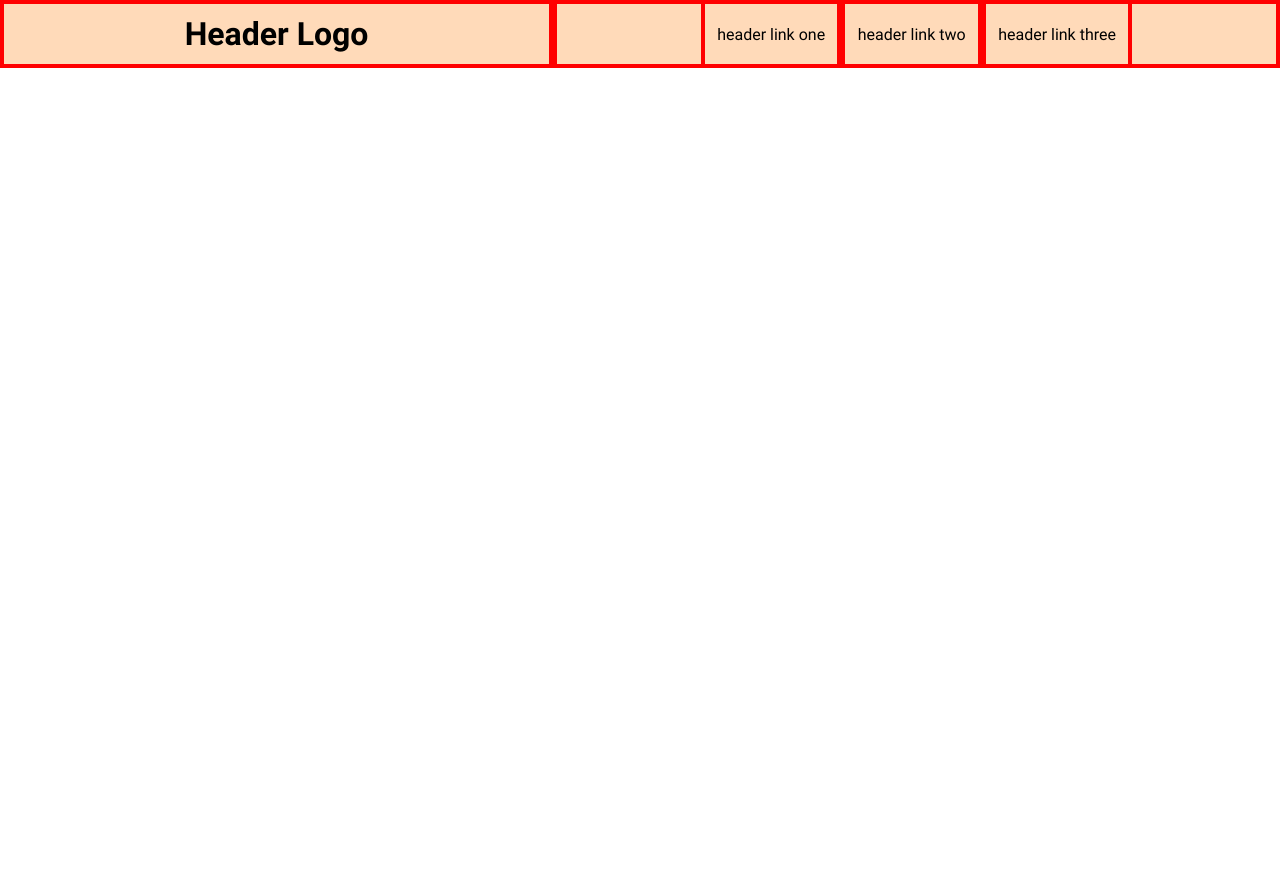
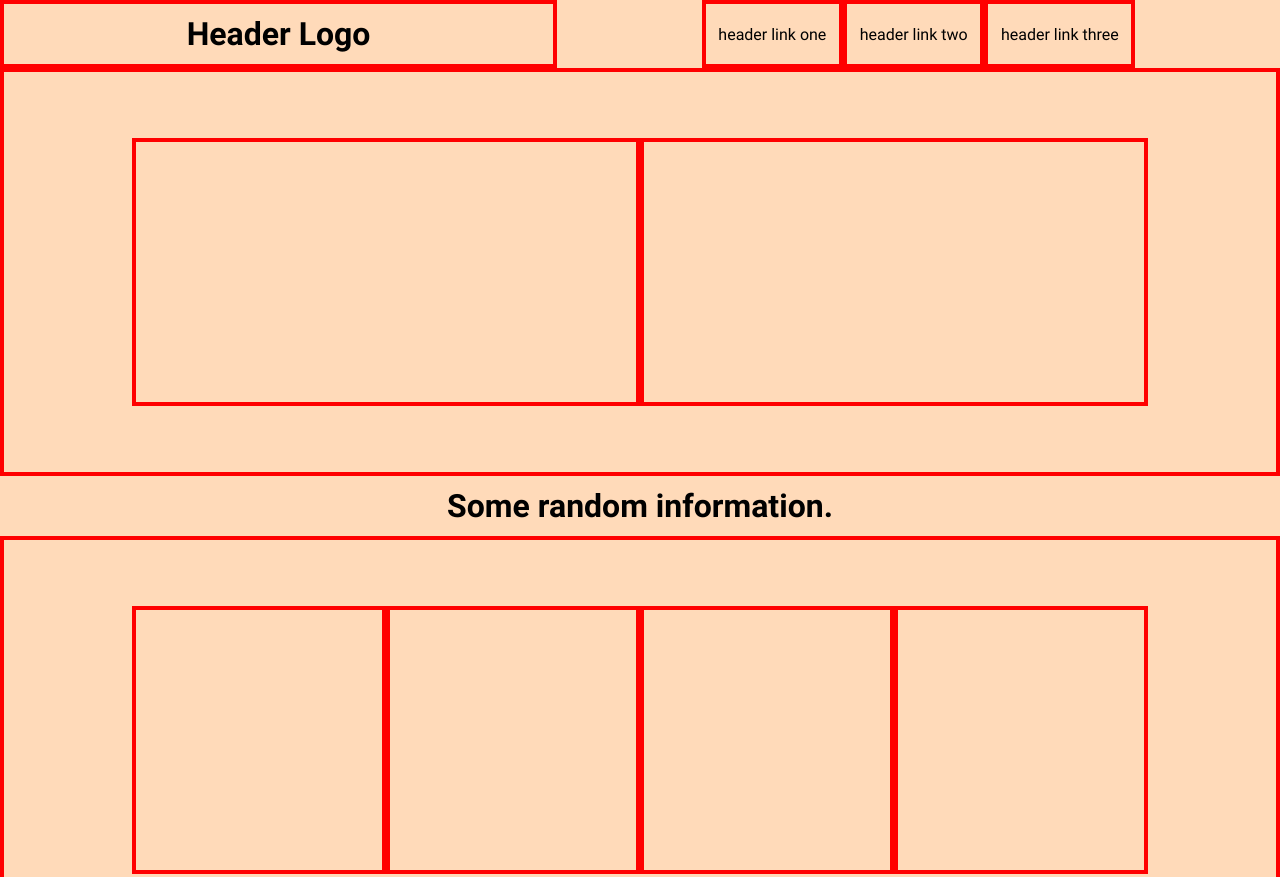
Before and after one commit to moraga1999/landing-page, a plain HTML site: page index.html in a window 1280 px wide. Shown: the top 877 px of the page. Before the commit the page ends 800 px from the top, so only its background shows below. Drawn offline with Linux system fonts and the light colour scheme.

Commit message:
feat: framing of sections and footer

```diff
--- a/index.html
+++ b/index.html
@@ -7,20 +7,60 @@
 <body>
     <!-- header -->
     <div class="flex-container">
-        <div>
+        <div class="header-item">
             <p style="font-size: xx-large;"><strong>Header Logo</strong></p>
         </div>
         <div >
-            <div style="margin-left: 20%;">
+            <div class="header-item" style="margin-left: 20%;">
                 <a>header link one</a>
             </div>
-            <div>
+            <div class="header-item">
                 <a>header link two</a>
             </div>
-            <div style="margin-right: 20%;">
+            <div class="header-item" style="margin-right: 20%;">
                 <a>header link three</a>
             </div>
         </div>
     </div>
 
+    <!-- section 1 -->
+    <div class="flex-container">
+        <div class="section">
+            <div class="section-item"></div>
+            <div class="section-item"></div>
+        </div>
+    </div>
+
+    <!-- section 2 -->
+    <div id="section2-title">
+        <p style="font-size: xx-large;"><strong>Some random information.</strong></p>
+    </div>
+    <div class="flex-container">
+        <div class="section">
+            <div class="section-item"></div>
+            <div class="section-item"></div>
+            <div class="section-item"></div>
+            <div class="section-item"></div>
+        </div>
+    </div>
+
+    <!-- section 3 -->
+    <div class="flex-container">
+        <div class="section">
+            <div class="section-item"></div>
+        </div>
+    </div>
+
+    <!-- section 4 -->
+    <div class="flex-container">
+        <div class="section">
+            <div class="section-item"></div>
+        </div>
+    </div>
+
+    <!-- footer -->
+    <div class="flex-container">
+        <div class="header-item" style="margin-left: 40%; margin-right: 40%;"></div>
+    </div>
+
 </body>
--- a/style.css
+++ b/style.css
@@ -25,14 +25,37 @@ html, body {
 
 .flex-container {
     display: flex;
+    background: peachpuff;
 }
 
 .flex-container div {
-    background: peachpuff;
-    border: 4px solid red;
-    height: 60px;
     flex: 1 1 auto;
     align-items: center;
     justify-content: center;
     display: flex;
 }
+
+.header-item{
+    height: 60px;
+    border: 4px solid red;
+}
+
+div.section {
+    height: 400px;
+    padding-left: 10%;
+    padding-right: 10%;
+    border: 4px solid red;
+}
+
+.section-item {
+    height: 260px;
+    border: 4px solid red;
+}
+
+#section2-title {
+    height: 60px;
+    display: flex;
+    justify-content: center;
+    align-items: center;
+    background: peachpuff;
+}
```
